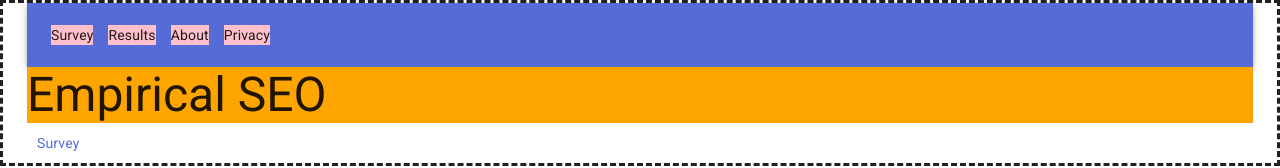
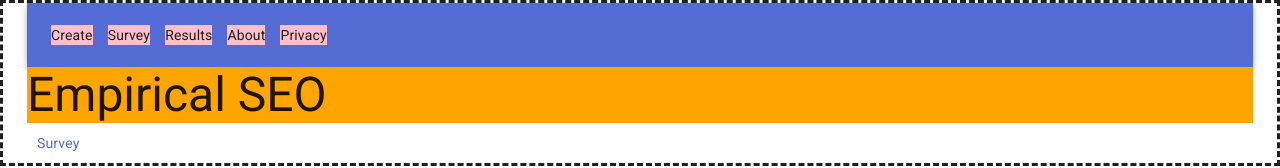
Before and after one commit to noconsulate/empirical-seo, a Next.js app: page / in a window 1280 px wide. Shown: the top 168 px of the page. Built offline with nearby package versions, Linux system fonts and the light colour scheme.

Commit message:
refactor

```diff
--- a/components/NavBar.js
+++ b/components/NavBar.js
@@ -20,6 +20,9 @@ const NavBar = props => {
   return (
     <AppBar position='static'>
       <Toolbar className={classes.navBar} >
+          <Link href='/create' color='textPrimary' className={classes.navButton}>
+            Create
+          </Link>
           <Link href='/survey' color='textPrimary' className={classes.navButton}>
             Survey
           </Link>
```
Also changed, not shown: notes.txt.
